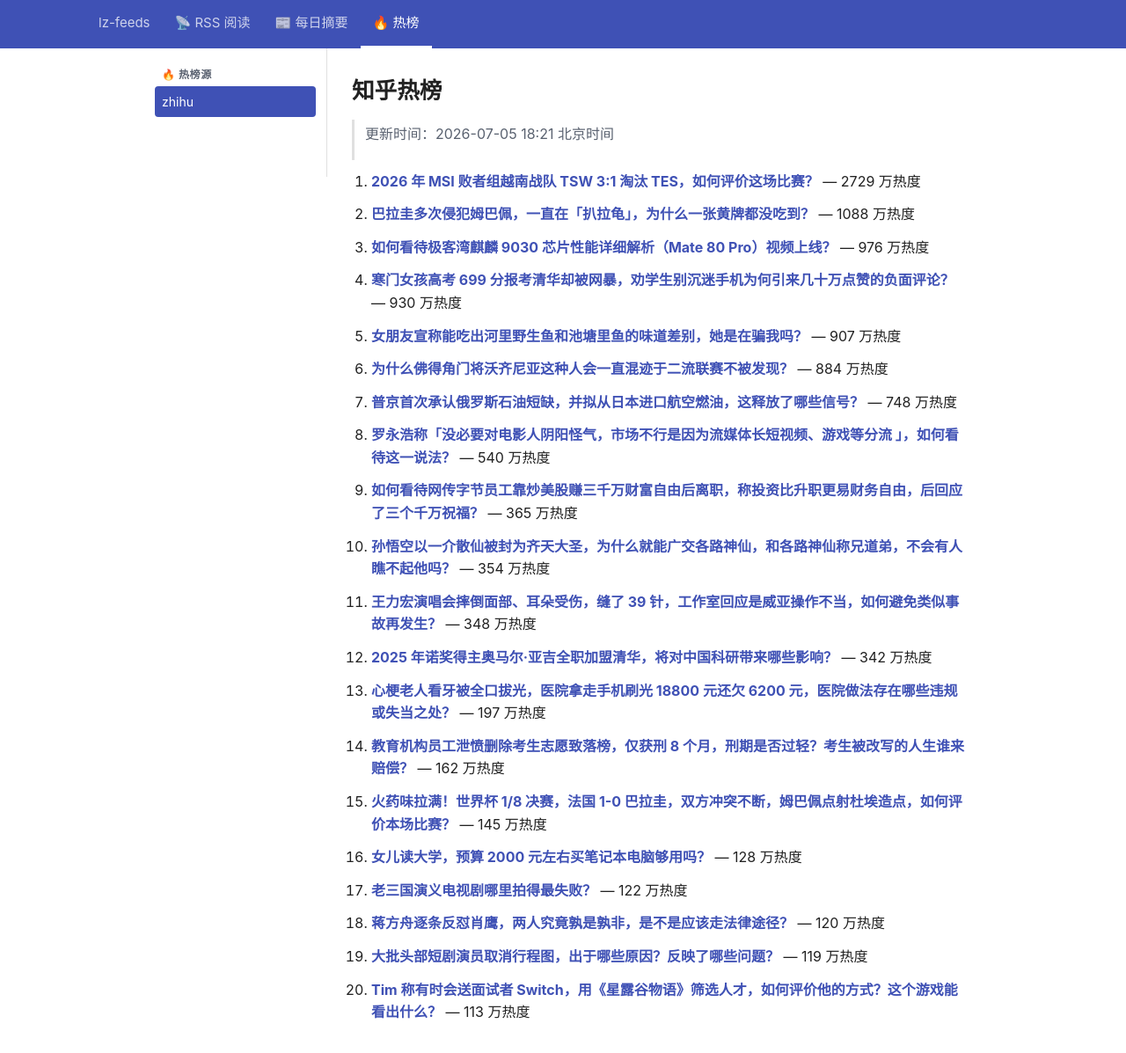
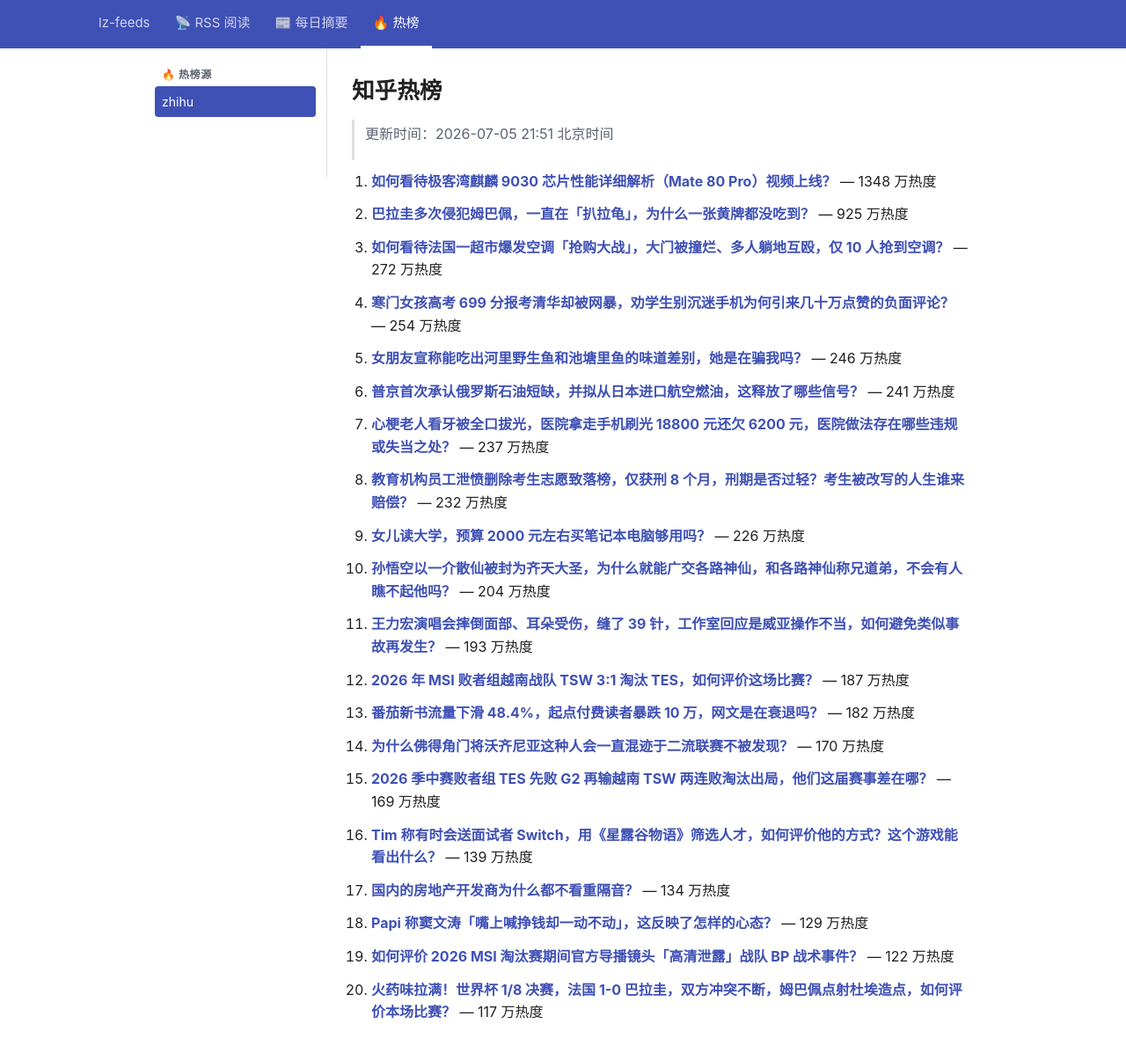
Before and after one commit to lizhang0101/lz-feeds, a Jekyll site: the page built from _hotlist/zhihu.md, in a window 1280 px wide and 1228 px high. Shown: the top 1197 px of the window at 88% size. Built offline with Jekyll 4.4.1, drawn with Linux system fonts in a browser that asks for light colours.

Commit message:
hotlist: 2026-07-05T13:51Z

```diff
--- a/_hotlist/zhihu.md
+++ b/_hotlist/zhihu.md
@@ -1,48 +1,48 @@
 ---
-updated: 2026-07-05 18:21 北京时间
+updated: 2026-07-05 21:51 北京时间
 count: 20
 ---
 
 # 知乎热榜
 
-> 更新时间：2026-07-05 18:21 北京时间
+> 更新时间：2026-07-05 21:51 北京时间
 
-1. **[2026 年 MSI 败者组越南战队 TSW 3:1 淘汰 TES，如何评价这场比赛？](https://www.zhihu.com/question/2057042851272320635)** — 2729 万热度
+1. **[如何看待极客湾麒麟 9030 芯片性能详细解析（Mate 80 Pro）视频上线？](https://www.zhihu.com/question/2056487235072029858)** — 1348 万热度
 
-2. **[巴拉圭多次侵犯姆巴佩，一直在「扒拉龟」，为什么一张黄牌都没吃到？](https://www.zhihu.com/question/2057002166280086469)** — 1088 万热度
+2. **[巴拉圭多次侵犯姆巴佩，一直在「扒拉龟」，为什么一张黄牌都没吃到？](https://www.zhihu.com/question/2057002166280086469)** — 925 万热度
 
-3. **[如何看待极客湾麒麟 9030 芯片性能详细解析（Mate 80 Pro）视频上线？](https://www.zhihu.com/question/2056487235072029858)** — 976 万热度
+3. **[如何看待法国一超市爆发空调「抢购大战」，大门被撞烂、多人躺地互殴，仅 10 人抢到空调？](https://www.zhihu.com/question/2057044037853503573)** — 272 万热度
 
-4. **[寒门女孩高考 699 分报考清华却被网暴，劝学生别沉迷手机为何引来几十万点赞的负面评论？](https://www.zhihu.com/question/2056771003376722999)** — 930 万热度
+4. **[寒门女孩高考 699 分报考清华却被网暴，劝学生别沉迷手机为何引来几十万点赞的负面评论？](https://www.zhihu.com/question/2056771003376722999)** — 254 万热度
 
-5. **[女朋友宣称能吃出河里野生鱼和池塘里鱼的味道差别，她是在骗我吗？](https://www.zhihu.com/question/549961837)** — 907 万热度
+5. **[女朋友宣称能吃出河里野生鱼和池塘里鱼的味道差别，她是在骗我吗？](https://www.zhihu.com/question/549961837)** — 246 万热度
 
-6. **[为什么佛得角门将沃齐尼亚这种人会一直混迹于二流联赛不被发现？](https://www.zhihu.com/question/2056842955726628606)** — 884 万热度
+6. **[普京首次承认俄罗斯石油短缺，并拟从日本进口航空燃油，这释放了哪些信号？](https://www.zhihu.com/question/2056872271713678232)** — 241 万热度
 
-7. **[普京首次承认俄罗斯石油短缺，并拟从日本进口航空燃油，这释放了哪些信号？](https://www.zhihu.com/question/2056872271713678232)** — 748 万热度
+7. **[心梗老人看牙被全口拔光，医院拿走手机刷光 18800 元还欠 6200 元，医院做法存在哪些违规或失当之处？](https://www.zhihu.com/question/2056861703225042408)** — 237 万热度
 
-8. **[罗永浩称「没必要对电影人阴阳怪气，市场不行是因为流媒体长短视频、游戏等分流 」，如何看待这一说法？](https://www.zhihu.com/question/2056128289513666049)** — 540 万热度
+8. **[教育机构员工泄愤删除考生志愿致落榜，仅获刑 8 个月，刑期是否过轻？考生被改写的人生谁来赔偿？](https://www.zhihu.com/question/2057047195979702923)** — 232 万热度
 
-9. **[如何看待网传字节员工靠炒美股赚三千万财富自由后离职，称投资比升职更易财务自由，后回应了三个千万祝福？](https://www.zhihu.com/question/2055415968537618014)** — 365 万热度
+9. **[女儿读大学，预算 2000 元左右买笔记本电脑够用吗？](https://www.zhihu.com/question/2050162107103057134)** — 226 万热度
 
-10. **[孙悟空以一介散仙被封为齐天大圣，为什么就能广交各路神仙，和各路神仙称兄道弟，不会有人瞧不起他吗？](https://www.zhihu.com/question/629696950)** — 354 万热度
+10. **[孙悟空以一介散仙被封为齐天大圣，为什么就能广交各路神仙，和各路神仙称兄道弟，不会有人瞧不起他吗？](https://www.zhihu.com/question/629696950)** — 204 万热度
 
-11. **[王力宏演唱会摔倒面部、耳朵受伤，缝了 39 针，工作室回应是威亚操作不当，如何避免类似事故再发生？](https://www.zhihu.com/question/2056836082835121433)** — 348 万热度
+11. **[王力宏演唱会摔倒面部、耳朵受伤，缝了 39 针，工作室回应是威亚操作不当，如何避免类似事故再发生？](https://www.zhihu.com/question/2056836082835121433)** — 193 万热度
 
-12. **[2025 年诺奖得主奥马尔·亚吉全职加盟清华，将对中国科研带来哪些影响？](https://www.zhihu.com/question/2056465885087405217)** — 342 万热度
+12. **[2026 年 MSI 败者组越南战队 TSW 3:1 淘汰 TES，如何评价这场比赛？](https://www.zhihu.com/question/2057042851272320635)** — 187 万热度
 
-13. **[心梗老人看牙被全口拔光，医院拿走手机刷光 18800 元还欠 6200 元，医院做法存在哪些违规或失当之处？](https://www.zhihu.com/question/2056861703225042408)** — 197 万热度
+13. **[番茄新书流量下滑 48.4%，起点付费读者暴跌 10 万，网文是在衰退吗？](https://www.zhihu.com/question/2056035813520102531)** — 182 万热度
 
-14. **[教育机构员工泄愤删除考生志愿致落榜，仅获刑 8 个月，刑期是否过轻？考生被改写的人生谁来赔偿？](https://www.zhihu.com/question/2057047195979702923)** — 162 万热度
+14. **[为什么佛得角门将沃齐尼亚这种人会一直混迹于二流联赛不被发现？](https://www.zhihu.com/question/2056842955726628606)** — 170 万热度
 
-15. **[火药味拉满！世界杯 1/8 决赛，法国 1-0 巴拉圭，双方冲突不断，姆巴佩点射杜埃造点，如何评价本场比赛？](https://www.zhihu.com/question/2056707285326325305)** — 145 万热度
+15. **[2026 季中赛败者组 TES 先败 G2 再输越南 TSW 两连败淘汰出局，他们这届赛事差在哪？](https://www.zhihu.com/question/2057108072586110256)** — 169 万热度
 
-16. **[女儿读大学，预算 2000 元左右买笔记本电脑够用吗？](https://www.zhihu.com/question/2050162107103057134)** — 128 万热度
+16. **[Tim 称有时会送面试者 Switch，用《星露谷物语》筛选人才，如何评价他的方式？这个游戏能看出什么？](https://www.zhihu.com/question/2056022201455697979)** — 139 万热度
 
-17. **[老三国演义电视剧哪里拍得最失败？](https://www.zhihu.com/question/424245378)** — 122 万热度
+17. **[国内的房地产开发商为什么都不看重隔音？](https://www.zhihu.com/question/2656149571)** — 134 万热度
 
-18. **[蒋方舟逐条反怼肖鹰，两人究竟孰是孰非，是不是应该走法律途径？](https://www.zhihu.com/question/2056745223762470335)** — 120 万热度
+18. **[Papi 称窦文涛「嘴上喊挣钱却一动不动」，这反映了怎样的心态？](https://www.zhihu.com/question/2055329997322293379)** — 129 万热度
 
-19. **[大批头部短剧演员取消行程图，出于哪些原因？反映了哪些问题？](https://www.zhihu.com/question/2055959456802758681)** — 119 万热度
+19. **[如何评价 2026 MSI 淘汰赛期间官方导播镜头「高清泄露」战队 BP 战术事件？](https://www.zhihu.com/question/2056925186012849829)** — 122 万热度
 
-20. **[Tim 称有时会送面试者 Switch，用《星露谷物语》筛选人才，如何评价他的方式？这个游戏能看出什么？](https://www.zhihu.com/question/2056022201455697979)** — 113 万热度
+20. **[火药味拉满！世界杯 1/8 决赛，法国 1-0 巴拉圭，双方冲突不断，姆巴佩点射杜埃造点，如何评价本场比赛？](https://www.zhihu.com/question/2056707285326325305)** — 117 万热度
```
